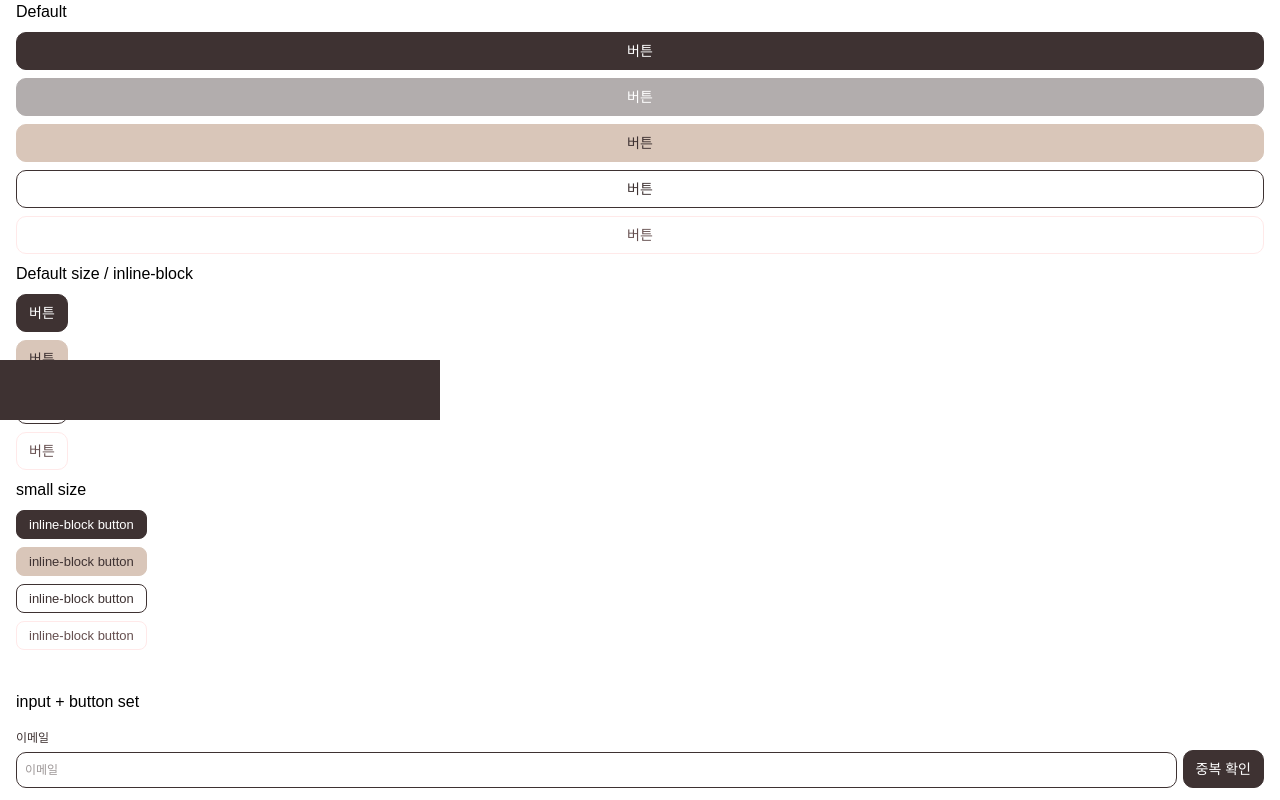
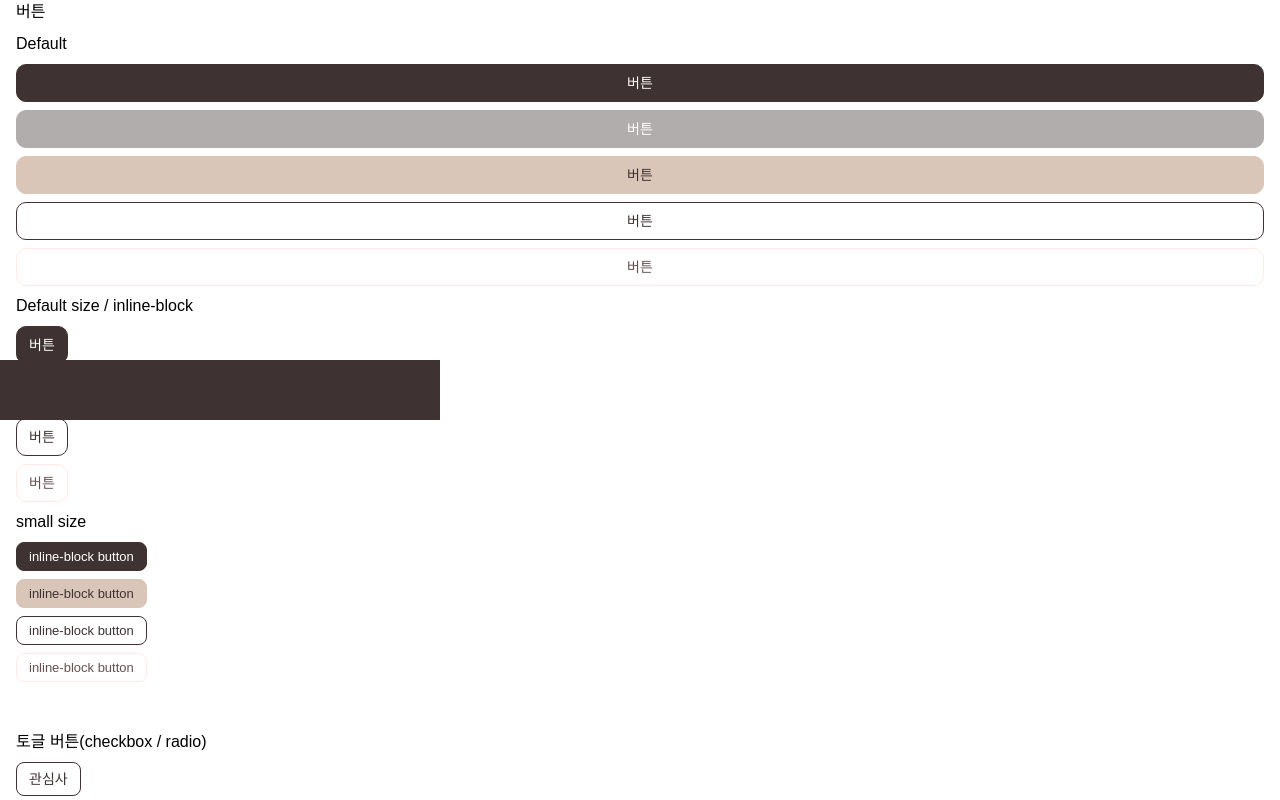
Before and after one commit to FRONTENDBOOTCAMP-12th/2gether-kongtteok, a React (Vite) app: page / in a window 1280 px wide. Shown: the part 380-1180 px from the top of the page. Built offline with nearby package versions, Linux system fonts and the light colour scheme; some icons are missing; a web font is replaced by a local one.

Commit message:
🎨 feat: 버튼 스타일 checkbox/radio 컴포넌트 추가
#8

```diff
--- a/src/components/Button.tsx
+++ b/src/components/Button.tsx
@@ -62,14 +62,12 @@ function Button({
   ...restProps
 }: ButtonProps) {
   return (
-    <div className="flex">
     <button
       type={buttonType}
       className={tm(buttonVariants({ intent, size, inlineSize, disabled, className }))}
       {...restProps}>
       {children}
     </button>
-    </div>
   );
 }
 
--- a/src/components/InputButtonSet.tsx
+++ b/src/components/InputButtonSet.tsx
@@ -7,7 +7,7 @@ function InputButtonSet({
   placeholder,
   intent,
   size,
-  inlineSize,
+  inlineSize = 'fit',
   disabled,
   children,
 }: InputTextProps & ButtonProps) {
--- a/src/components/InputText.tsx
+++ b/src/components/InputText.tsx
@@ -19,7 +19,7 @@ function InputText({
   const inputId = useId();
 
   return (
-    <div className={tm('text-primary flex flex-col gap-y-[6px]', className)}>
+    <div className={tm('text-primary flex w-full flex-col gap-y-[6px]', className)}>
       <label htmlFor={inputId} className={tm({ 'sr-only': labelHidden }, 'text-xs leading-[16px]')}>
         {labelText}
       </label>
--- /dev/null
+++ b/src/components/ToggleButton.tsx
@@ -0,0 +1,31 @@
+import { useId, type ComponentProps } from 'react';
+import { tm } from '@/utils/ts-merge';
+
+type ToggleButtonProps = ComponentProps<'input'> & {
+  label: string;
+  className?: string;
+};
+
+function ToggleButton({ type = 'checkbox', label, defaultChecked, className, ...restProps }: ToggleButtonProps) {
+  const id = useId();
+
+  return (
+    <label
+      className={tm(
+        'has-checked:text-background has-checked:bg-primary border-primary text-primary relative z-10 inline-block rounded-lg border px-3 py-[7px] text-sm leading-[18px] has-checked:border-transparent',
+        className
+      )}
+      htmlFor={id}>
+      {label}
+      <input
+        type={type}
+        id={id}
+        defaultChecked={defaultChecked}
+        {...restProps}
+        className="absolute inset-0 z-0 cursor-pointer appearance-none border-transparent"
+      />
+    </label>
+  );
+}
+
+export default ToggleButton;
--- a/src/index.tsx
+++ b/src/index.tsx
@@ -5,6 +5,7 @@ import Button from './components/Button';
 import InputText from '@/components/InputText';
 import InputButtonSet from './components/InputButtonSet';
 import Footer from './components/layout/Footer';
+import ToggleButton from './components/ToggleButton';
 
 const root = document.getElementById('root');
 
@@ -15,16 +16,16 @@ if (root) {
     <StrictMode>
       <section className="p-4">
         <h1 className="pb-4 text-2xl">공통 컴포넌트</h1>
-         <article className="flex flex-col gap-y-2">
+        <article className="flex flex-col items-start gap-y-2">
           <Header title="메인" isLeftIcon={false} isRightIcon={true} />
           <Header title="알림" isLeftIcon={true} isRightIcon={false} />
           <Header title="일기장" isLeftIcon={true} isRightIcon={true} />
         </article>
-        <article className="flex flex-col gap-y-2">
+        <article className="flex flex-col items-start gap-y-2">
           <InputText labelText="아이디" defaultValue="기본 값" placeholder="placeholder" />
           <InputText labelText="비밀번호" type="password" labelHidden={true} />
         </article>
-        <article className="mt-4 flex flex-col gap-y-2">
+        <article className="mt-12 flex flex-col items-start gap-y-2">
           <h2>버튼</h2>
           <h3>Default</h3>
           <Button>버튼</Button>
@@ -60,6 +61,11 @@ if (root) {
           </Button>
         </article>
 
+        <article className="mt-12 flex flex-col items-start gap-y-2">
+          <h3>토글 버튼(checkbox / radio)</h3>
+          <ToggleButton label="관심사" />
+        </article>
+
         <article className="mt-10 pb-15">
           <h3 className="pb-4">input + button set</h3>
           <InputButtonSet inputType="email" labelText="이메일" placeholder="이메일">
```
Lines whose indentation alone changed are shown as unchanged.
